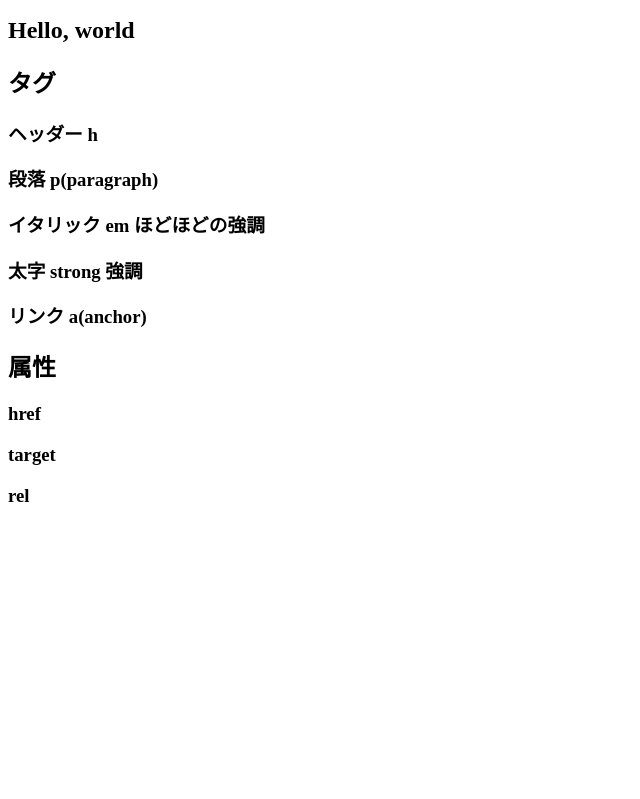
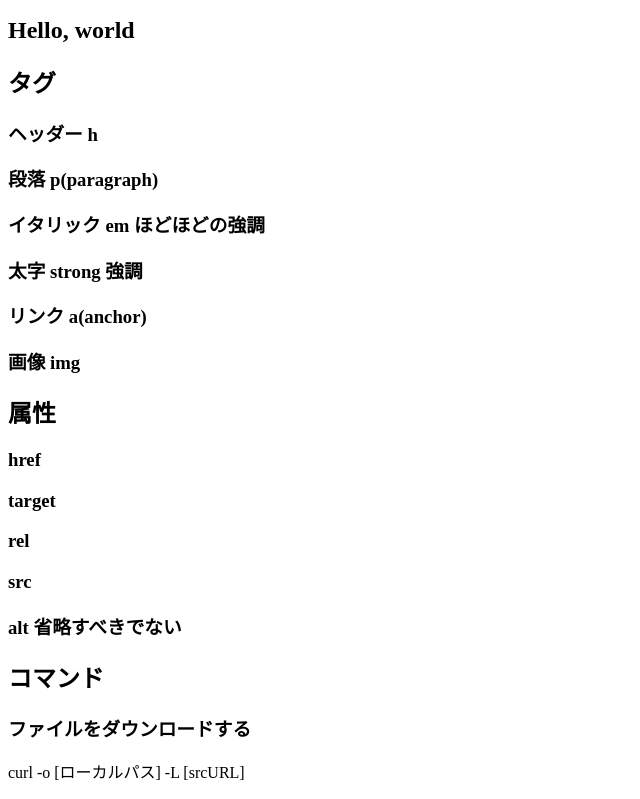
Before and after one commit to kimsho033/mypfpage, a plain HTML site: page menu_html.html in a window 1280 px wide. Shown: the part 118-917 px from the top of the page, without its empty margins (0-640 px from the left). Before the commit the page ends 800 px from the top, so only its background shows below. Drawn offline with Linux system fonts and the light colour scheme.

Commit message:
add 2.4 contents

```diff
--- a/menu_html.html
+++ b/menu_html.html
@@ -17,11 +17,18 @@
     <h3>イタリック em ほどほどの強調</h3>
     <h3>太字 strong 強調</h3>
     <h3>リンク a(anchor)</h3>
+    <h3>画像 img</h3>
 
     <h2>属性</h2>
     <h3>href</h3>
     <h3>target</h3>
     <h3>rel</h3>
+    <h3>src</h3>
+    <h3>alt 省略すべきでない</h3>
+
+    <h2>コマンド</h2>
+    <h3>ファイルをダウンロードする</h3>
+    <p>curl -o [ローカルパス] -L [srcURL]</p>
 
   </body>
 </html>
```
